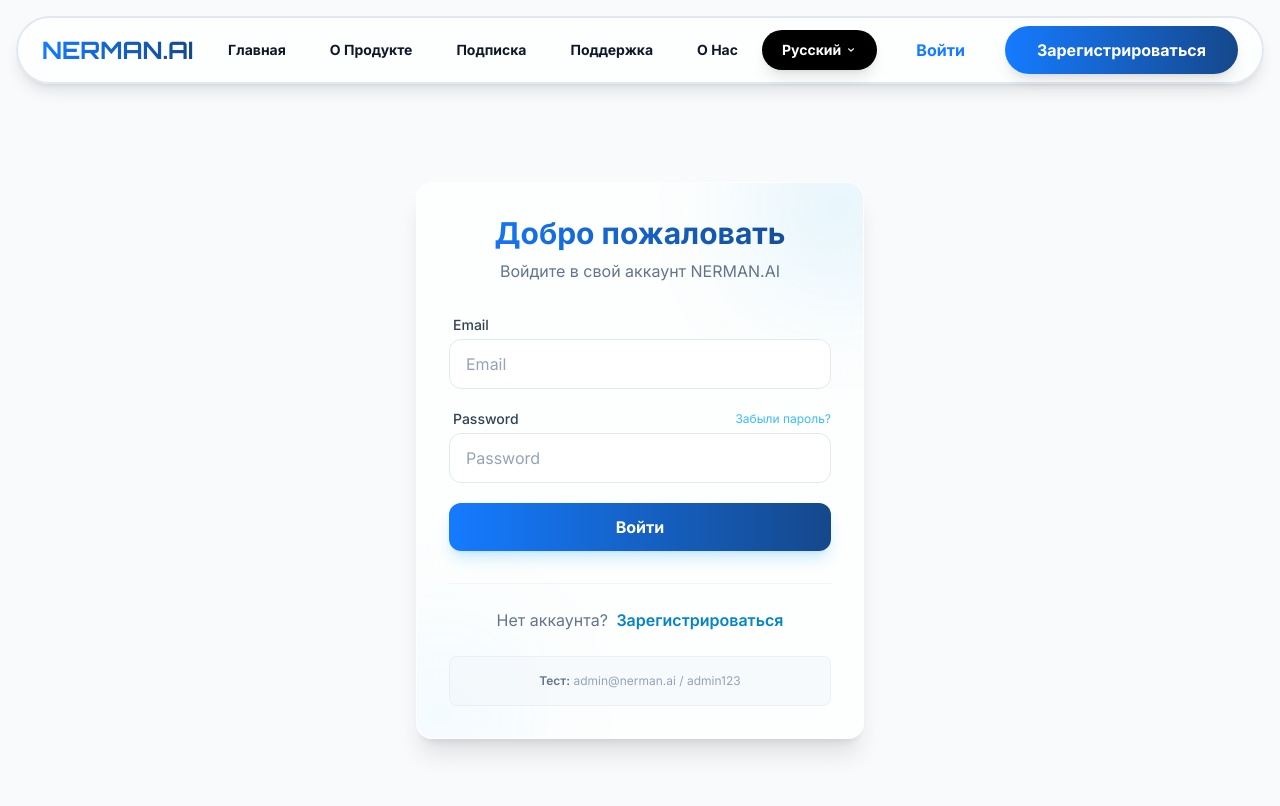
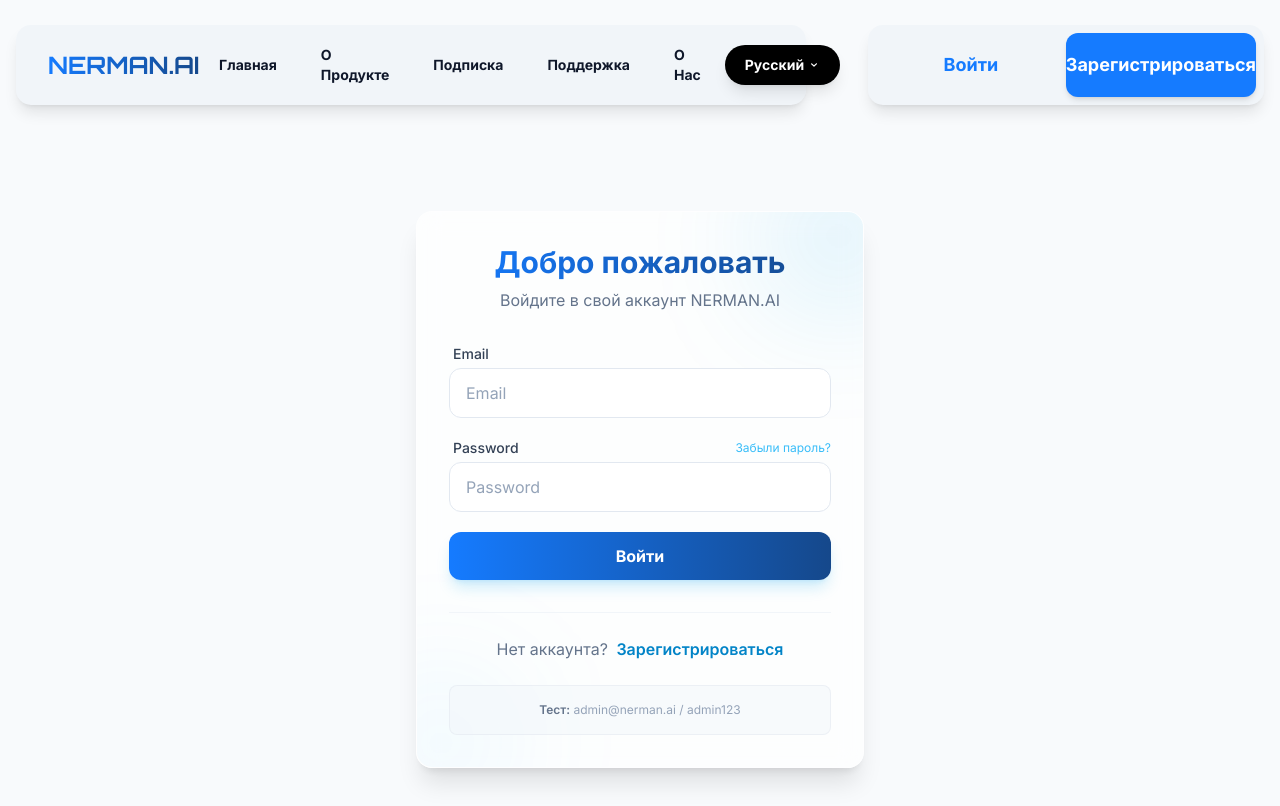
Before and after one commit to muhamedovamahfuza-lab/Nerman_Ai, a Django app: page /ru/auth/login/ in a window 1280 px wide. Shown: the top 806 px of the page. Run offline with Django 5.2, Linux system fonts and the light colour scheme; some libraries are stand-ins or nearby versions.

Commit message:
header i am done

```diff
--- a/templates/components/header.html
+++ b/templates/components/header.html
@@ -1,7 +1,10 @@
 {% load i18n %}
-<header class="sticky top-0 z-50 py-4">
+<header class="sticky top-0 z-50 pt-[25px] pb-6">
     <nav class="container mx-auto px-4">
-        <div class="glass border-2 border-slate-200 rounded-full px-6 py-2 flex items-center justify-between shadow-lg">
+        <div class="flex items-center justify-between">
+            <!-- Main Navigation 790x80 -->
+            <div
+                class="bg-slate-100 w-[790px] h-[80px] rounded-[15px] flex items-center justify-between px-8 shadow-lg">
                 <!-- Logo -->
                 <a href="{% url 'home' %}" class="text-2xl font-bold gradient-text font-orbitron">
                     NERMAN.AI
@@ -44,7 +47,7 @@
                     {% get_available_languages as LANGUAGES %}
                     {% get_language_info_list for LANGUAGES as languages %}
 
-                <div class="relative group">
+                    <div class="relative group ml-2">
                         <button id="lang-menu-btn" onclick="toggleLangMenu()"
                             class="px-5 py-2.5 rounded-full text-sm font-bold bg-black text-white hover:bg-gray-800 transition-all flex items-center shadow-lg">
                             <span class="mr-1">
@@ -66,7 +69,6 @@
                                 {% csrf_token %}
                                 <input name="next" type="hidden" value="{{ request.path }}">
                                 <input name="language" type="hidden" id="lang-input">
-
                                 <div class="py-1">
                                     {% for language in languages %}
                                     <button type="button" onclick="submitLanguage('{{ language.code }}')"
@@ -80,8 +82,9 @@
                         </div>
                     </div>
                 </div>
+            </div>
 
-            <!-- Auth Buttons -->
+            <!-- Auth Buttons 396x80 -->
             <div class="hidden md:flex items-center space-x-4">
                 {% if user.is_authenticated %}
                 <a href="{% url 'dashboard' %}"
@@ -92,14 +95,17 @@
                     class="px-6 py-2.5 text-slate-500 font-bold hover:text-[#157BFF] transition-all">{% trans "Выйти"
                     %}</a>
                 {% else %}
+                <div
+                    class="flex items-center justify-between bg-slate-100 rounded-[15px] p-2 w-[396px] h-[80px] shadow-lg">
                     <a href="{% url 'login' %}"
-                    class="px-6 py-2.5 text-[#157BFF] font-bold text-base hover:text-[#15488B] transition-all">
+                        class="flex-1 flex items-center justify-center h-full rounded-[12px] text-[#157BFF] font-bold text-lg hover:text-[#15488B] transition-all">
                         {% trans "Войти" %}
                     </a>
                     <a href="{% url 'register' %}"
-                    class="px-8 py-3 bg-gradient-to-r from-[#157BFF] to-[#15488B] text-white rounded-full font-bold shadow-lg hover:shadow-xl hover:scale-105 transition-all text-base">
+                        class="flex-1 flex items-center justify-center h-full bg-[#157BFF] text-white rounded-[12px] font-bold text-lg shadow-md hover:shadow-lg hover:bg-[#15488B] transition-all">
                         {% trans "Зарегистрироваться" %}
                     </a>
+                </div>
                 {% endif %}
             </div>
 
```
Lines whose indentation alone changed are shown as unchanged.
